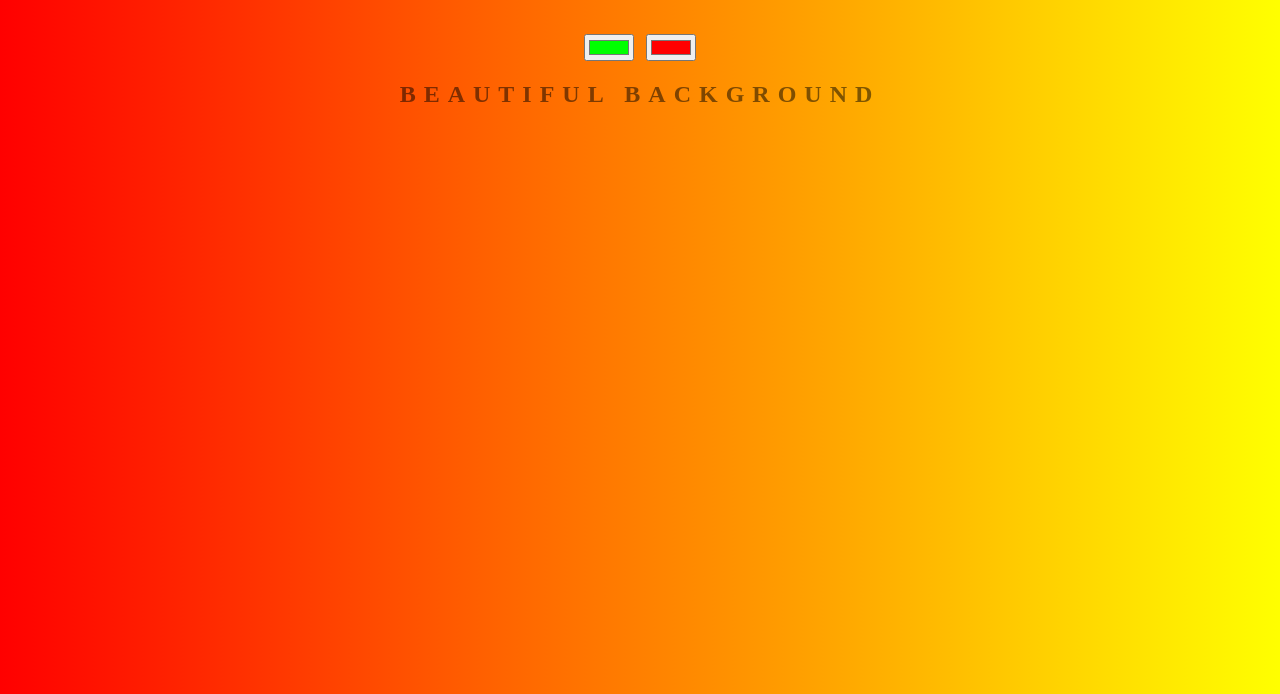
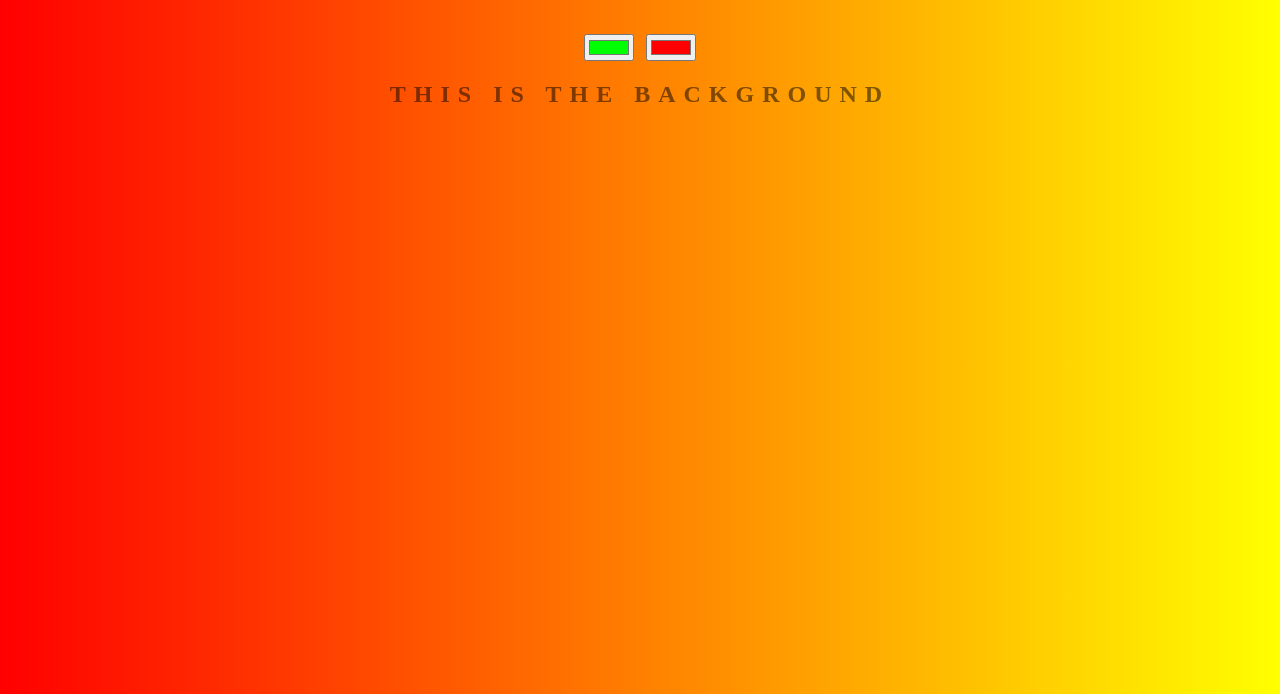
Before and after one commit to PrateetMishra/background-generator, a plain HTML site: page gradient.html in a window 1280 px wide. Shown: the part 106-800 px from the top of the page. Drawn offline with Linux system fonts and the light colour scheme.

Commit message:
Changed the hearder tag 2

```diff
--- a/gradient.html
+++ b/gradient.html
@@ -8,7 +8,7 @@
 	<h1>COOL Generator</h1>
 	<input class="color1" type="color" name="color1" value="#00ff00">
 	<input class="color2" type="color" name="color2" value="#ff0000">
-	<h2>Beautiful Background</h2>
+	<h2>This is the background</h2>
 	<h3></h3>
 	<script type="text/javascript" src="gradscript.js"></script>
 </body>
```
